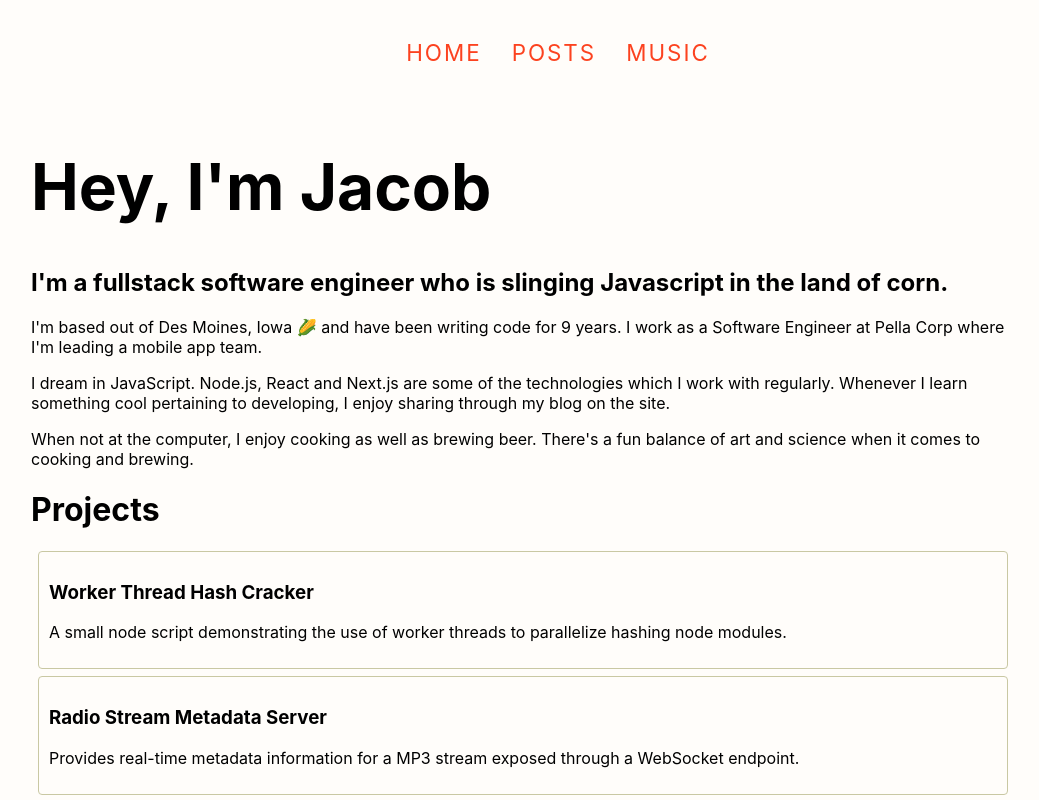
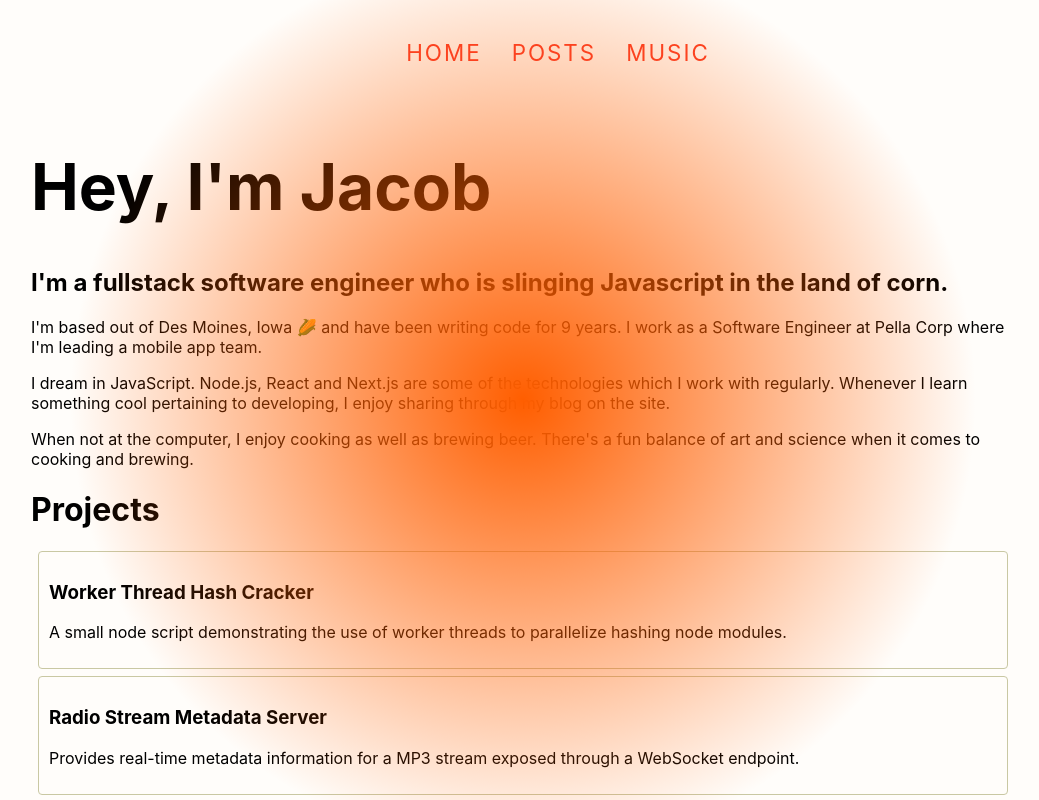
Before and after one commit to jjroush/roushio-next, a Next.js app: page / in a window 1280 px wide. Shown: the top 800 px of the page, without its empty margins (117-1156 px from the left). Built offline with nearby package versions, Linux system fonts and the light colour scheme; no server answers.

Commit message:
chatgpt does frontend

```diff
--- a/pages/index.js
+++ b/pages/index.js
@@ -2,8 +2,23 @@ import Head from 'next/head';
 import { NextSeo } from 'next-seo';
 
 import { AboutFlex } from '../components/home/about-flex';
+import {useEffect, useState} from "react";
 
 export default function Home() {
+    const [mousePosition, setMousePosition] = useState({ x: 0, y: 0 });
+
+    useEffect(() => {
+        const handleMouseMove = (event) => {
+            setMousePosition({ x: event.clientX, y: event.clientY });
+        };
+
+        window.addEventListener('mousemove', handleMouseMove);
+
+        return () => {
+            window.removeEventListener('mousemove', handleMouseMove);
+        };
+    }, []);
+
   return (
     <>
       <NextSeo
@@ -19,6 +34,11 @@ export default function Home() {
           "I'm a fullstack software engineer who is slinging Javascript in the land of corn."
         }
       </h2>
+        <div id="gradient"
+             style={{
+                 transform: `translate(${mousePosition.x}px, ${mousePosition.y}px)`,
+             }}
+        ></div>
       <AboutFlex />
     </>
   );
--- a/styles/globals.css
+++ b/styles/globals.css
@@ -14,3 +14,15 @@ a {
 * {
   box-sizing: border-box;
 }
+
+
+#gradient {
+  position: absolute;
+  top: 0;
+  left: 0;
+  width: 100%;
+  height: 100%;
+  background: radial-gradient(circle, rgba(255,94,0,1) 0%, rgba(255,153,102,0) 60%);
+  pointer-events: none;
+  transition: transform 0.1s ease-out;
+}
```
